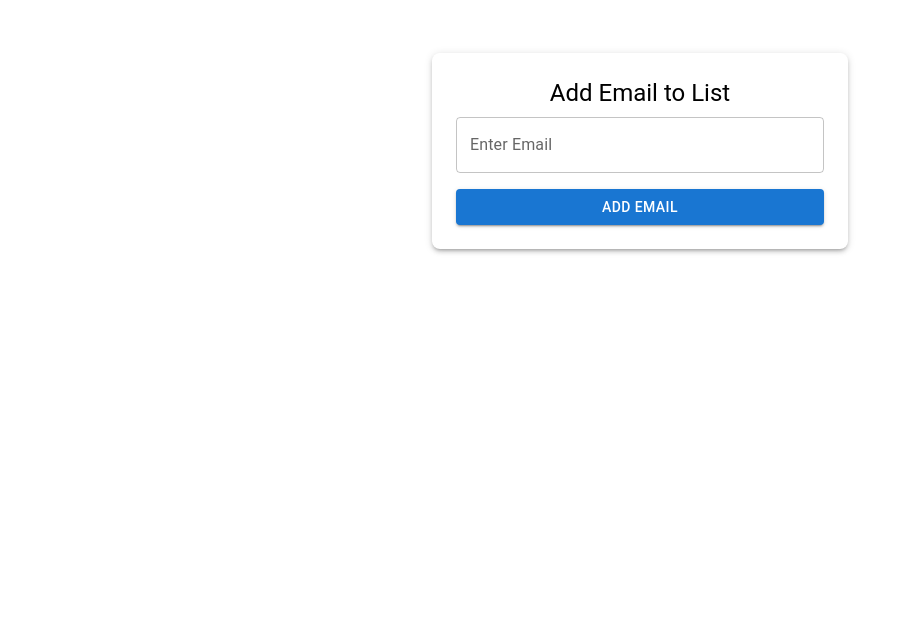
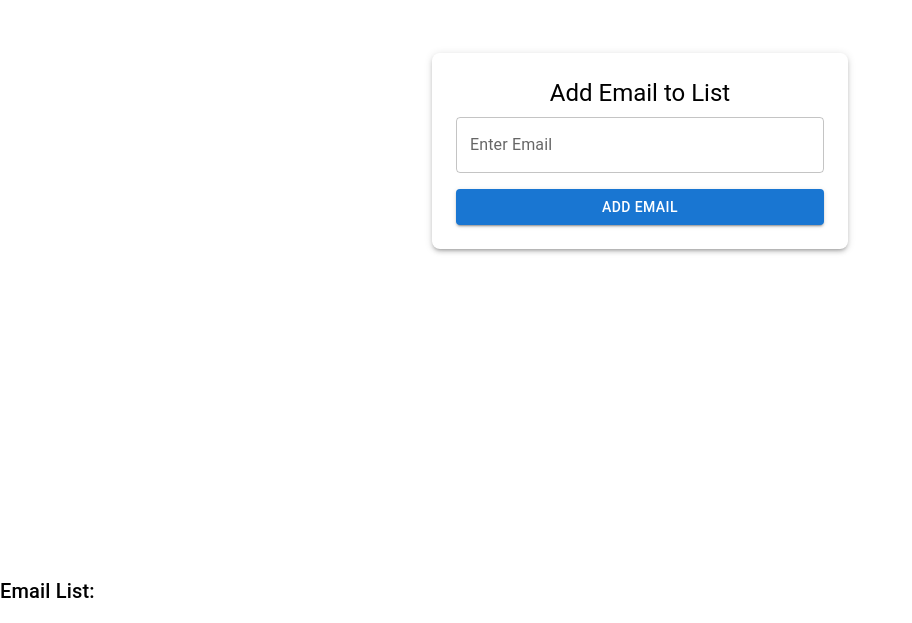
Before and after one commit to macosta2015/SteelsOnline, a React (Create React App) app in the folder frontend/: page / in a window 1280 px wide. Shown: the part 1049-1672 px from the top of the page, without its empty margins (0-912 px from the left). Before the commit the page ends 1600 px from the top, so only its background shows below. Built offline with nearby package versions, Linux system fonts and the light colour scheme.

Commit message:
Uploads work and components do not break

```diff
--- /dev/null
+++ b/frontend/src/components/email/deleteemail.js
@@ -0,0 +1,27 @@
+import React from 'react';
+import { Box, List, ListItem, ListItemText, Button, Typography } from '@mui/material';
+
+function DeleteEmail({ emailList, setEmailList }) {
+  const handleDelete = (emailToDelete) => {
+    setEmailList((prev) => prev.filter(email => email !== emailToDelete));
+  };
+
+  return (
+    <Box sx={{ mt: 3 }}>
+      <Typography variant="h6">Email List:</Typography>
+      <List>
+        {emailList.map((email, index) => (
+          <ListItem key={index} secondaryAction={
+            <Button onClick={() => handleDelete(email)} color="secondary">
+              Delete
+            </Button>
+          }>
+            <ListItemText primary={email} />
+          </ListItem>
+        ))}
+      </List>
+    </Box>
+  );
+}
+
+export default DeleteEmail;
--- a/frontend/src/index.js
+++ b/frontend/src/index.js
@@ -1,22 +1,36 @@
-import React from 'react';
+import React, { useState } from 'react'; // Make sure useState is imported
 import ReactDOM from 'react-dom/client';
 import './index.css';
 import reportWebVitals from './reportWebVitals';
-import HelperTextAligned from './components/form/form.js';
 import EmailList from './components/email/email.js';
-
-
-
+import DeleteEmail from './components/email/deleteemail.js';
 import App from './App.js'
 
 const root = ReactDOM.createRoot(document.getElementById('root'));
+function Main() {
+  const [emailList, setEmailList] = useState([]);
+
+  return (
+    <>
+      <App />
+      <EmailList emailList={emailList} setEmailList={setEmailList} />
+      <DeleteEmail emailList={emailList} setEmailList={setEmailList} />
+    </>
+  );
+}
+
 root.render(
   <React.StrictMode>
-    {/* <HelperTextAligned /> */}
-    <App />
-    <EmailList />
+    <Main />
   </React.StrictMode>
 );
+// root.render(
+//   <React.StrictMode>
+//     <App />
+//     <EmailList />
+//     <DeleteEmail />
+//   </React.StrictMode>
+// );
 
 
 reportWebVitals();
```
Also changed, not shown: 3 other files (tests, documents, lock files or other folders).
